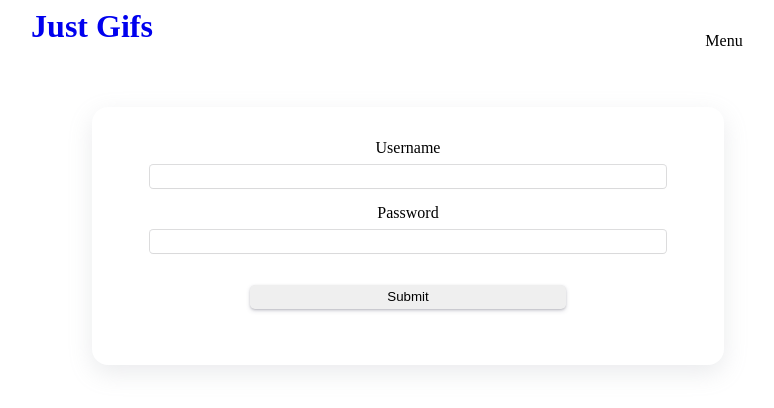
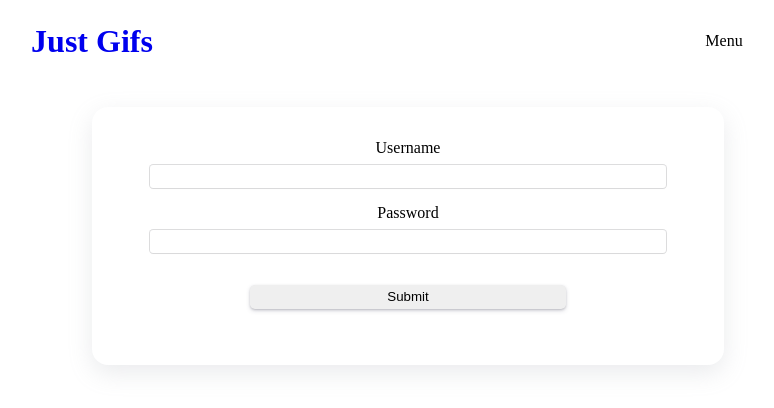
Before and after one commit to marlonaesparza/just-gifs-js, a React app: page /login in a window 1280 px wide. Shown: the top 408 px of the page, without its empty margins (232-1006 px from the left). Built offline with nearby package versions, Linux system fonts and the light colour scheme; no server answers.

Commit message:
Updated: - Content navigation is dynamic with resized btns - Header drop down menu is displayed in a better fashion - Content container scrolling on content overflow

```diff
--- a/client/src/components/combination/Gif.jsx
+++ b/client/src/components/combination/Gif.jsx
@@ -14,7 +14,6 @@ const Gif = (props) => {
   const dispatch = useDispatch();
   const path = location.pathname.split('/')[1];
   const focusedGif = useSelector((state) => state.gifsSlice.focus);
-  console.log('Gif (props gif):', props.gif);
 
   const handleFavoriteGif = (e) => {
     e.preventDefault();
@@ -135,7 +134,7 @@ const Gif = (props) => {
             handleFavoriteGif,
             handleDeleteFavoriteGif
           ) :
-        path === 'focus'  ?
+        path === 'focus' && focusedGif.id || focusedGif.postID ?
           createGifElement(
             focusedGif,
             handleFavoriteGif,
--- a/client/src/components/combination/GifsContainer.jsx
+++ b/client/src/components/combination/GifsContainer.jsx
@@ -10,8 +10,6 @@ const GifsContainer = (props) => {
   const gifsSliceFeed = useSelector((state) => state.gifsSlice.feed);
   const viewsSliceFeedView = useSelector((state) => state.viewsSlice.feedView);
   const favoriteGifs = useSelector((state) => state.gifsSlice.favorites);
-
-  console.log('Favorite Gifs (gifs container):', favoriteGifs);
 
   let gifs = gifsSliceTrending;
 
@@ -36,7 +34,6 @@ const GifsContainer = (props) => {
           }) :
         location.pathname === '/favorites' ?
           favoriteGifs.map((favoriteGif, i) => {
-            console.log('Favorite Gif (mapped: gifs container)', favoriteGif);
             return (
               <Gif key={i} gif={favoriteGif} favoriteGif={true}/>
             );
--- a/client/src/components/combination/Search.jsx
+++ b/client/src/components/combination/Search.jsx
@@ -3,6 +3,7 @@ import { useSelector, useDispatch } from 'react-redux';
 import { updateSearchValue } from '../../state/features/searchSlice';
 import { updateAllGifs, updateSearchedGifs } from '../../state/features/gifsSlice';
 import { clearSearchValue } from '../../state/features/searchSlice';
+import { setTrendingView } from '../../state/features/viewsSlice';
 import requestHelpers from '../../helpers/reqHandlers';
 import SearchInput from '../single/SearchInput';
 import Btn from '../single/Btn';
@@ -26,7 +27,8 @@ const Search = () => {
       dispatch,
       action1: updateAllGifs,
       action2: updateSearchedGifs,
-      action3: clearSearchValue
+      action3: clearSearchValue,
+      action4: setTrendingView
     };
 
     requestHelpers.getSearchedGifs(nextArgs);
--- a/client/src/components/single/Article.js
+++ b/client/src/components/single/Article.js
@@ -7,8 +7,8 @@ const Article = styled.article`
   grid-template-rows: 10fr 2fr;
   justify-content: center;
   align-content: center;
-  // width: 100%;
   height: 240px;
+  background-color: white;
 
   ${
     ({ gif, focusGif }) =>
--- a/client/src/components/single/Btn.js
+++ b/client/src/components/single/Btn.js
@@ -4,7 +4,6 @@ import styled from 'styled-components';
 const Btn = styled.button`
   margin: auto;
   padding: 0;
-  // width: 100%;
 
   ${
     ({ searchBtn, contentNavBtn }) =>
@@ -14,7 +13,7 @@ const Btn = styled.button`
       ` :
       contentNavBtn ?
       `
-        width: 50%;
+        width: 40%;
       ` :
       null
   }
--- a/client/src/components/single/Div.js
+++ b/client/src/components/single/Div.js
@@ -11,36 +11,41 @@ const Div = styled.div`
     ({ homePage, focusPage, favoritesPage, friendsPage, signupPage, loginPage, pageHeader, gifsCont, pageMenu, connectionsCont, imgCont, gifDetailsAndActions, focusGifCont }) =>
       homePage || focusPage || favoritesPage || friendsPage || signupPage || loginPage ?
       `
+        overflow: unset;
         display: grid;
         gap: 0;
         grid-template-rows: 1fr 11fr;
       ` :
       pageHeader ?
       `
+        overflow: unset;
         display: grid;
         gap: 0;
         grid-template-columns: 6fr 6fr;
+        justify-content: center;
+        align-content: center;
       ` :
       gifsCont || connectionsCont ?
       `
+        background-color: rgba(234, 233, 233, 1);
+        height: 75vh;
+        overflow: auto;
         margin: .7rem auto;
         display: grid;
         gap: .4rem;
-        grid-template-columns: repeat(3, minmax(0, 1fr));
-        grid-template-rows: repeat(4, minmax(0, 1fr));
+        grid-template-columns: repeat(3, 1fr);
+        grid-template-rows: repeat(4, 1fr);
 
         @media (max-width: 790px) {
             display: grid;
             grid-template-columns: repeat(2, 1fr);
-            grid-gap: .5em;
-            background-color: white;
+            grid-template-rows: repeat(6, 1fr);
         }
 
         @media (max-width: 615px) {
             display: grid;
             grid-template-columns: repeat(1, 1fr);
-            grid-gap: .5em;
-            background-color: white;
+            grid-template-rows: repeat(12, 1fr);
         }
 
         @media (min-width: 960px) {
@@ -51,7 +56,7 @@ const Div = styled.div`
       `
         display: flex;
         width: 100%;
-        top: 2.9rem;
+        top: 3.5rem;
         position: fixed;
         height: auto;
         box-shadow: 0 0 3px rgba(0, 0, 0, 0.2);
--- a/client/src/helpers/reqHandlers.js
+++ b/client/src/helpers/reqHandlers.js
@@ -97,6 +97,7 @@ const reqHandlers = {
       .then(result => {
         nextArgs.dispatch(nextArgs.action2(result.data));
         nextArgs.dispatch(nextArgs.action3());
+        nextArgs.dispatch(nextArgs.action4());
       })
       .catch(e => {
         console.log(e);
```
Also changed, not shown: public/dist/bundle.js.
